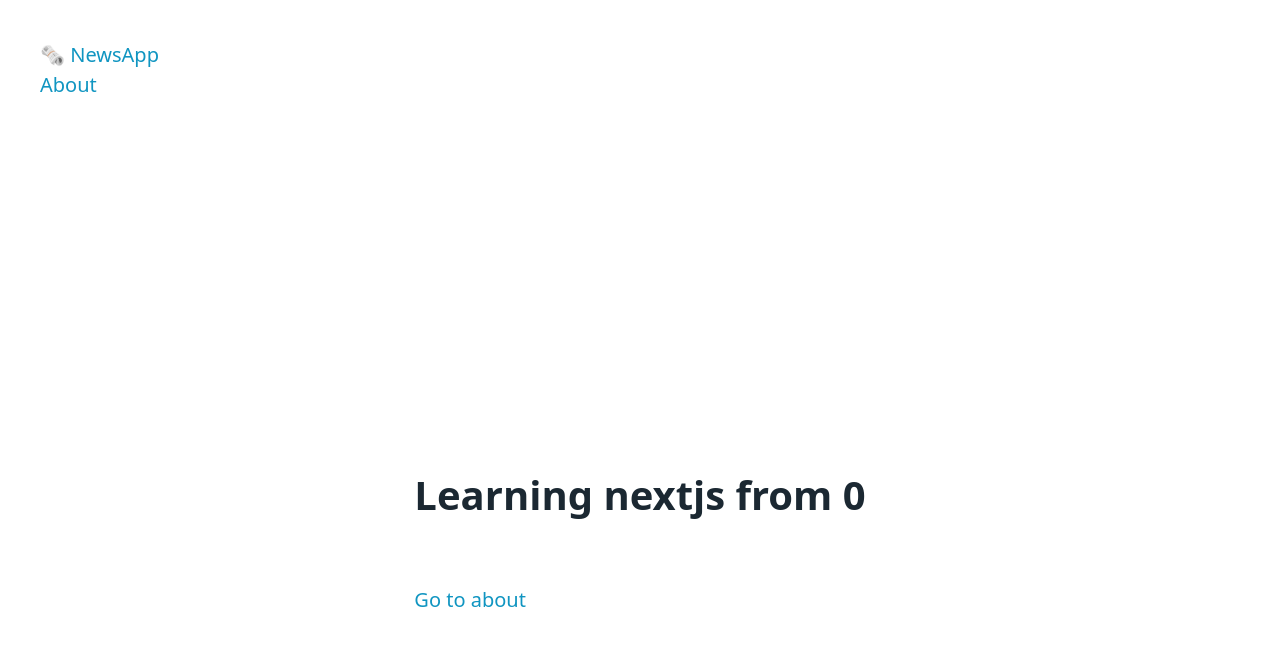
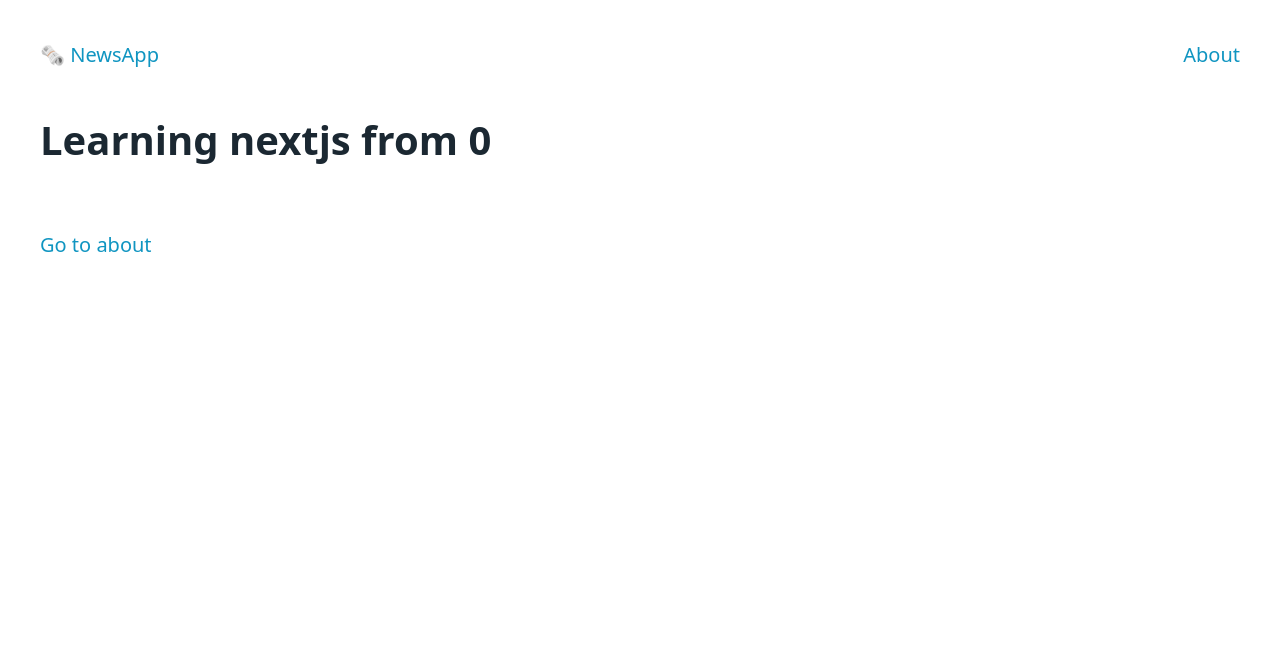
Before and after one commit to kaitakami/news-app, a Next.js app: page / in a window 1280 px wide. Shown: the top 646 px of the page. Built offline with nearby package versions, Linux system fonts and the light colour scheme.

Commit message:
Make some changes to the design for API request

```diff
--- a/styles/Home.module.css
+++ b/styles/Home.module.css
@@ -1,6 +1,3 @@
 .container {
   padding: 0 2rem;
-  height: 100vh;
-  display: grid;
-  place-content: center;
 }
--- a/styles/PageLayout.module.css
+++ b/styles/PageLayout.module.css
@@ -1,3 +1,5 @@
 .header {
   padding: 2rem;
+  display: flex;
+  justify-content: space-between;
 }
```
